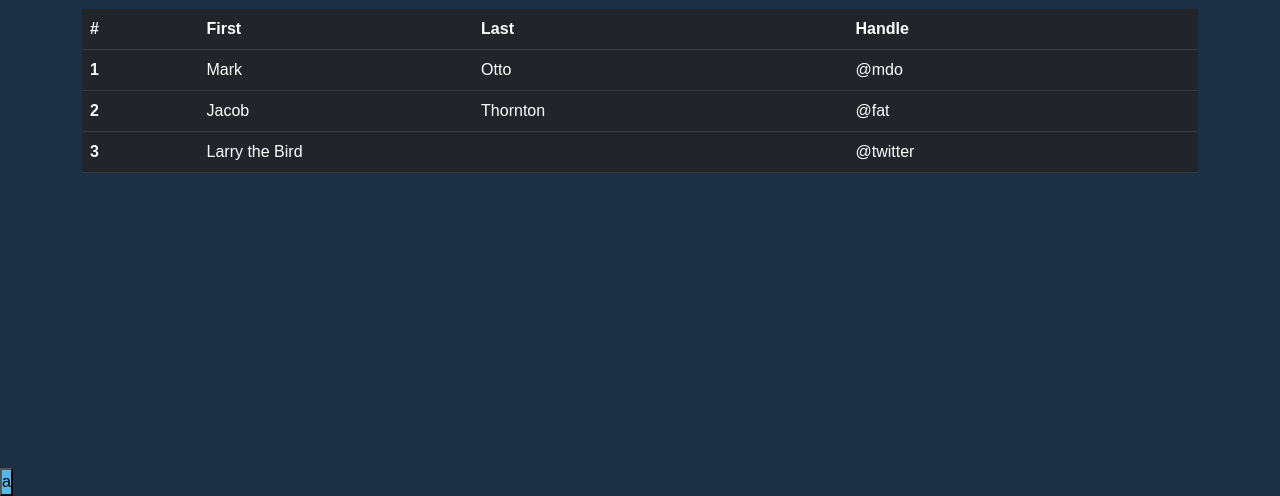
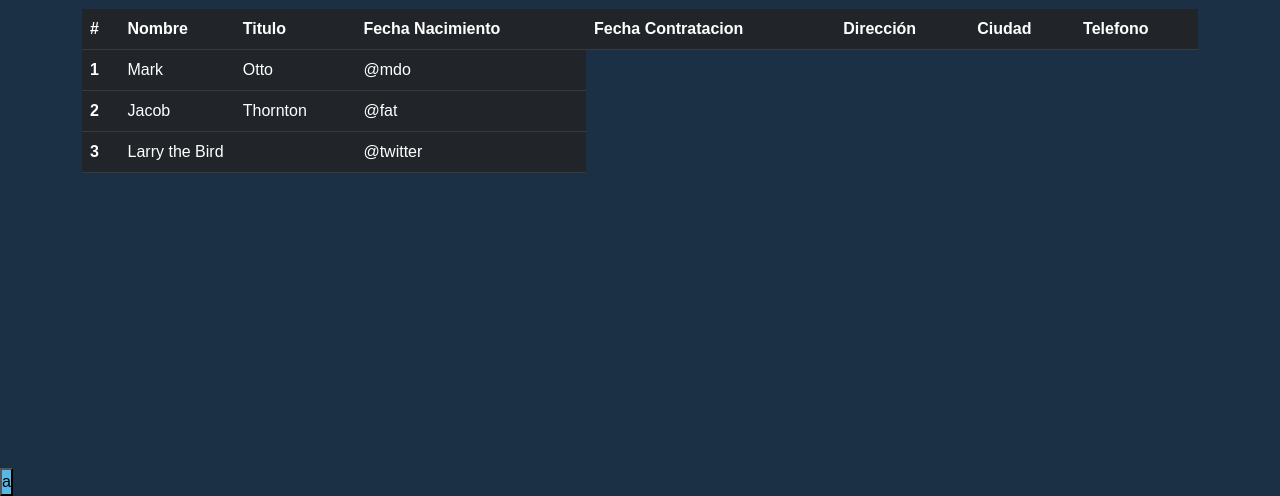
Before and after one commit to MIGUELNINOSILVA/superartemis, a plain HTML site: page front/empleados/empleados.html in a window 1280 px wide. Shown: the part 390-886 px from the top of the page. Drawn offline with nearby package versions, Linux system fonts and the light colour scheme.

```diff
--- a/front/empleados/empleados.html
+++ b/front/empleados/empleados.html
@@ -23,9 +23,13 @@
                 <thead>
                   <tr>
                     <th scope="col">#</th>
-                    <th scope="col">First</th>
-                    <th scope="col">Last</th>
-                    <th scope="col">Handle</th>
+                    <th scope="col">Nombre</th>
+                    <th scope="col">Titulo</th>
+                    <th scope="col">Fecha Nacimiento</th>
+                    <th scope="col">Fecha Contratacion</th>
+                    <th scope="col">Dirección</th>
+                    <th scope="col">Ciudad</th>
+                    <th scope="col">Telefono</th>
                   </tr>
                 </thead>
                 <tbody>
```
Also changed, not shown: backend-node-mongo/routes/empleados.routes.js (+5 -2 lines).
